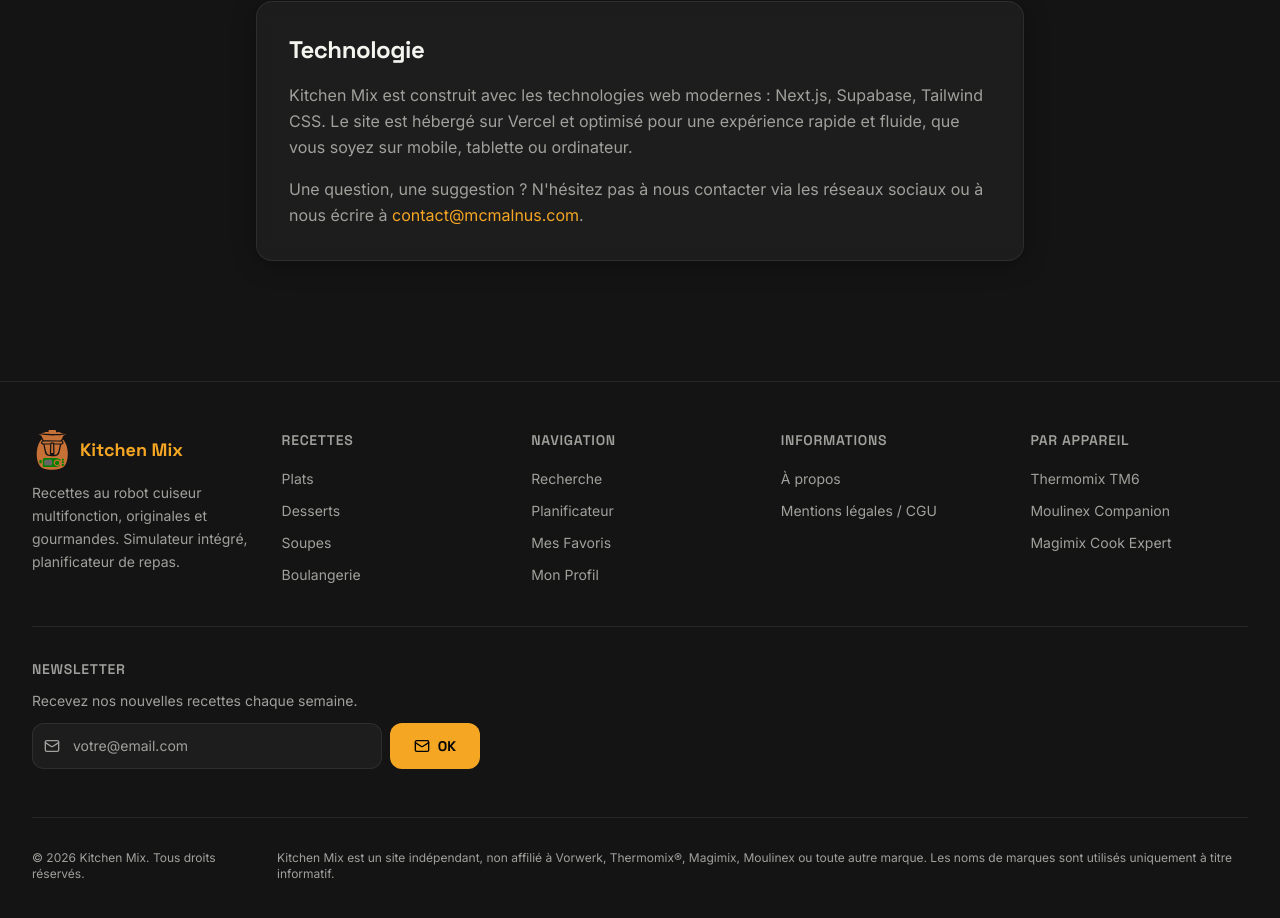
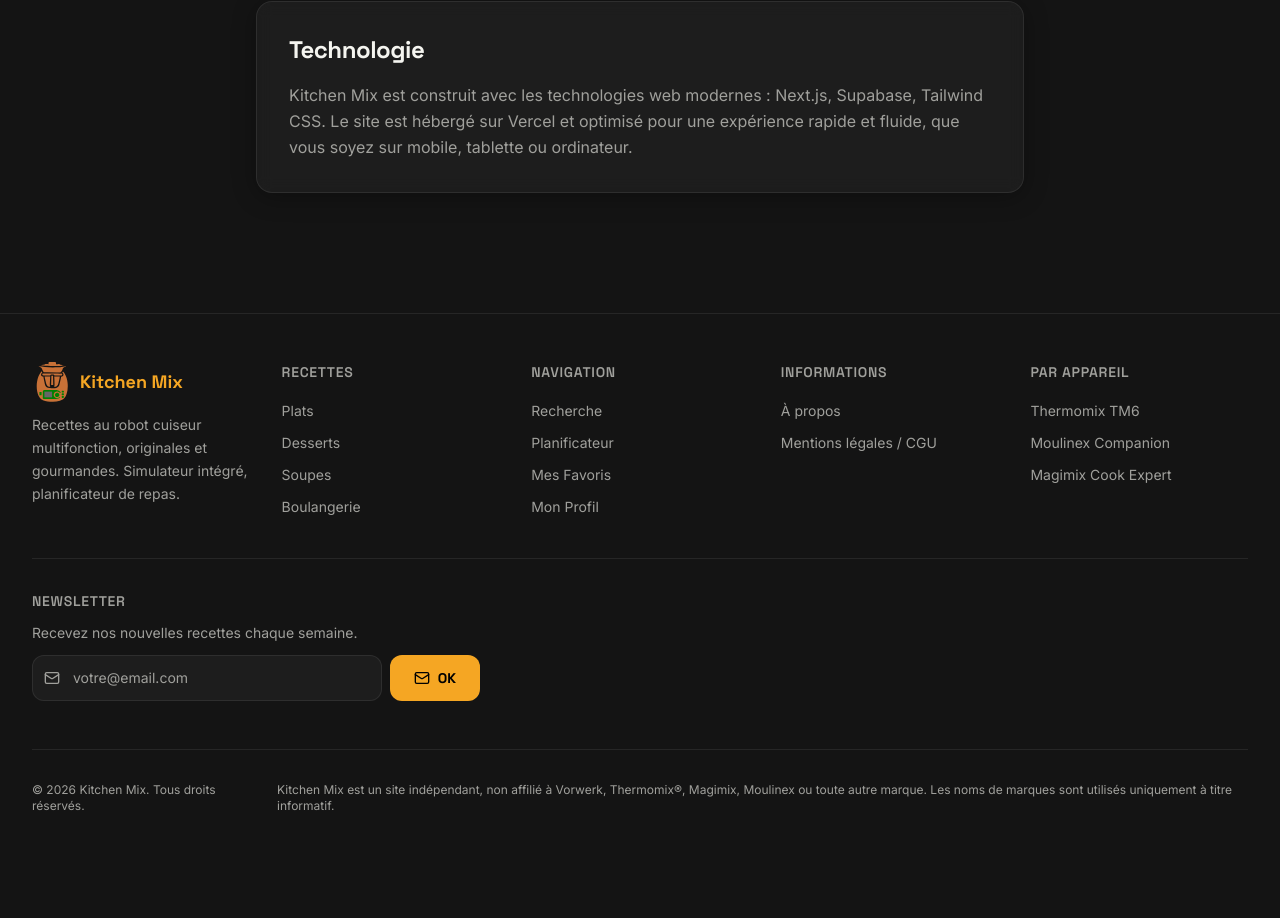
Before and after one commit to hatchoune/kitchen-mix, a Next.js app: page /a-propos in a window 1280 px wide. Shown: the part 1082-2000 px from the top of the page. After the commit the page ends 1944 px from the top, so only its background shows below. Built offline with nearby package versions, Linux system fonts and the light colour scheme; no server answers.

Commit message:
commenter la balise <p> dans a-propos tout en bas où il y a mcmalnus

```diff
--- a/app/a-propos/page.tsx
+++ b/app/a-propos/page.tsx
@@ -83,7 +83,7 @@
           optimisé pour une expérience rapide et fluide, que vous soyez sur
           mobile, tablette ou ordinateur.
         </p>
-        <p className="text-muted-foreground leading-relaxed">
+        {/* <p className="text-muted-foreground leading-relaxed">
           Une question, une suggestion ? N&apos;hésitez pas à nous contacter via
           les réseaux sociaux ou à nous écrire à{" "}
           <a
@@ -93,7 +93,7 @@
             contact@mcmalnus.com
           </a>
           .
-        </p>
+        </p> */}
       </section>
     </div>
   );
```
Also changed, not shown: 1 other file (tests, documents, lock files or other folders).
